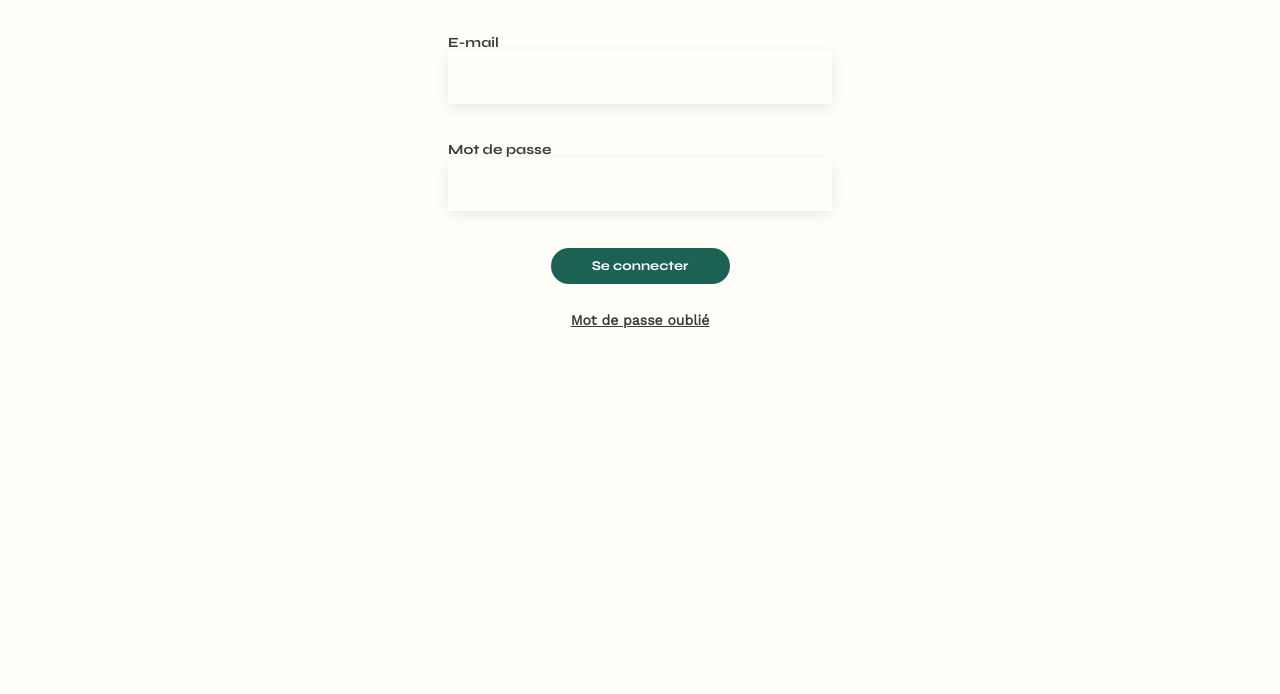
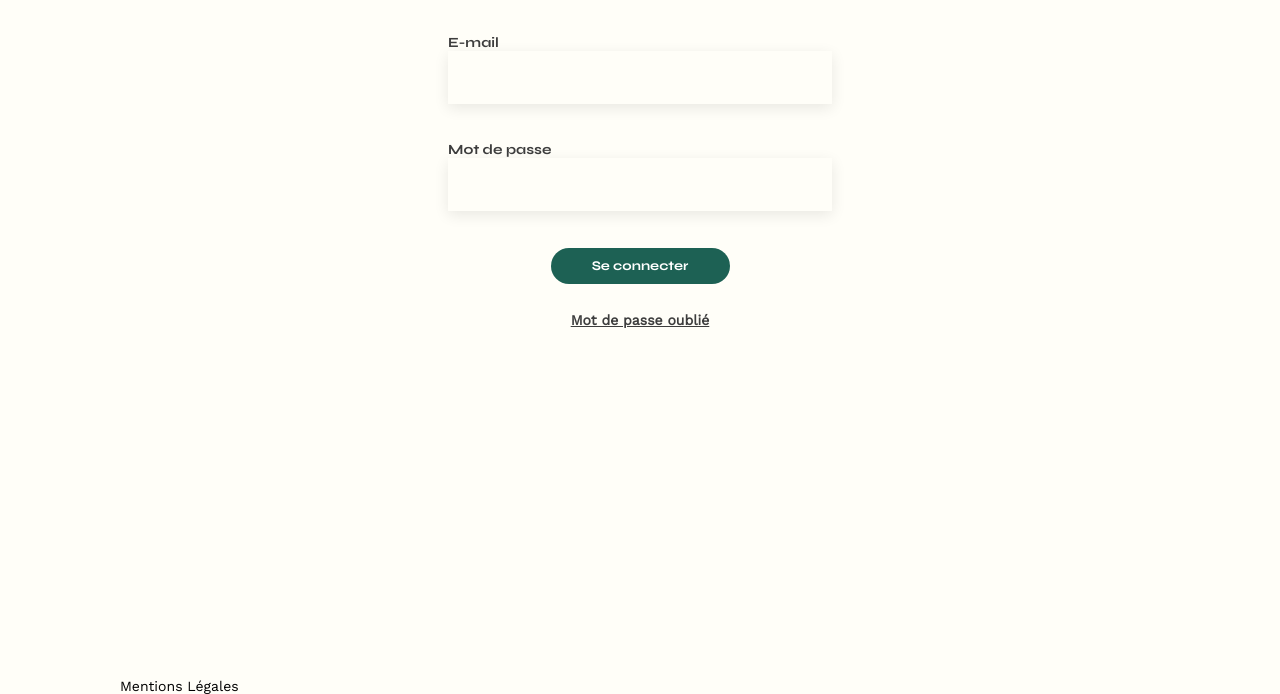
Before and after one commit to NeugdaeUju/Projet_6-Sophie_Bluel, a plain HTML site: page FrontEnd/login.html in a window 1280 px wide. Shown: the part 282-976 px from the top of the page. Drawn offline with nearby package versions, Linux system fonts and the light colour scheme.

Commit message:
Ajout du pied de page

```diff
--- a/FrontEnd/login.html
+++ b/FrontEnd/login.html
@@ -36,5 +36,12 @@
             </form>
             <a class="password_forgot" href="#">Mot de passe oublié</a>
         </main>
+        <footer>
+            <nav>
+                <ul>
+                    <li>Mentions Légales</li>
+                </ul>
+            </nav>
+        </footer>
     </body>
 </html>
```
